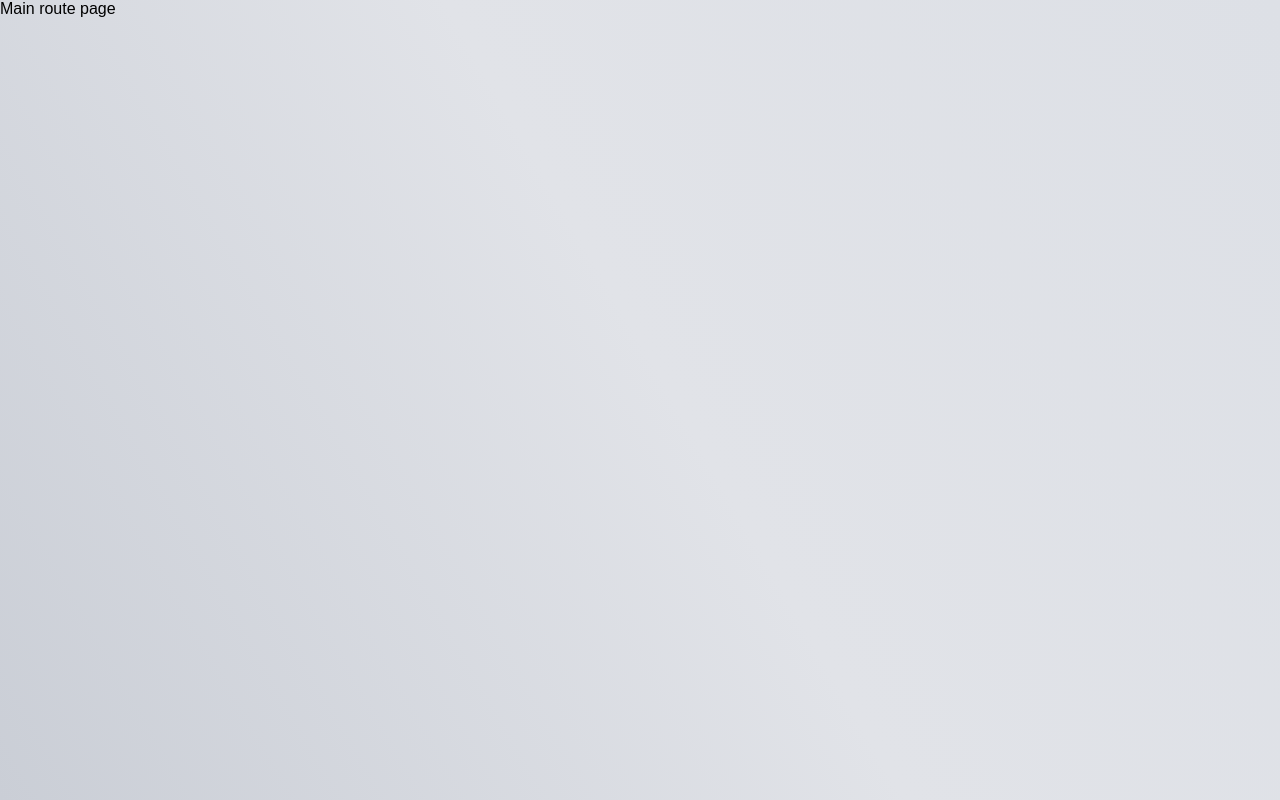
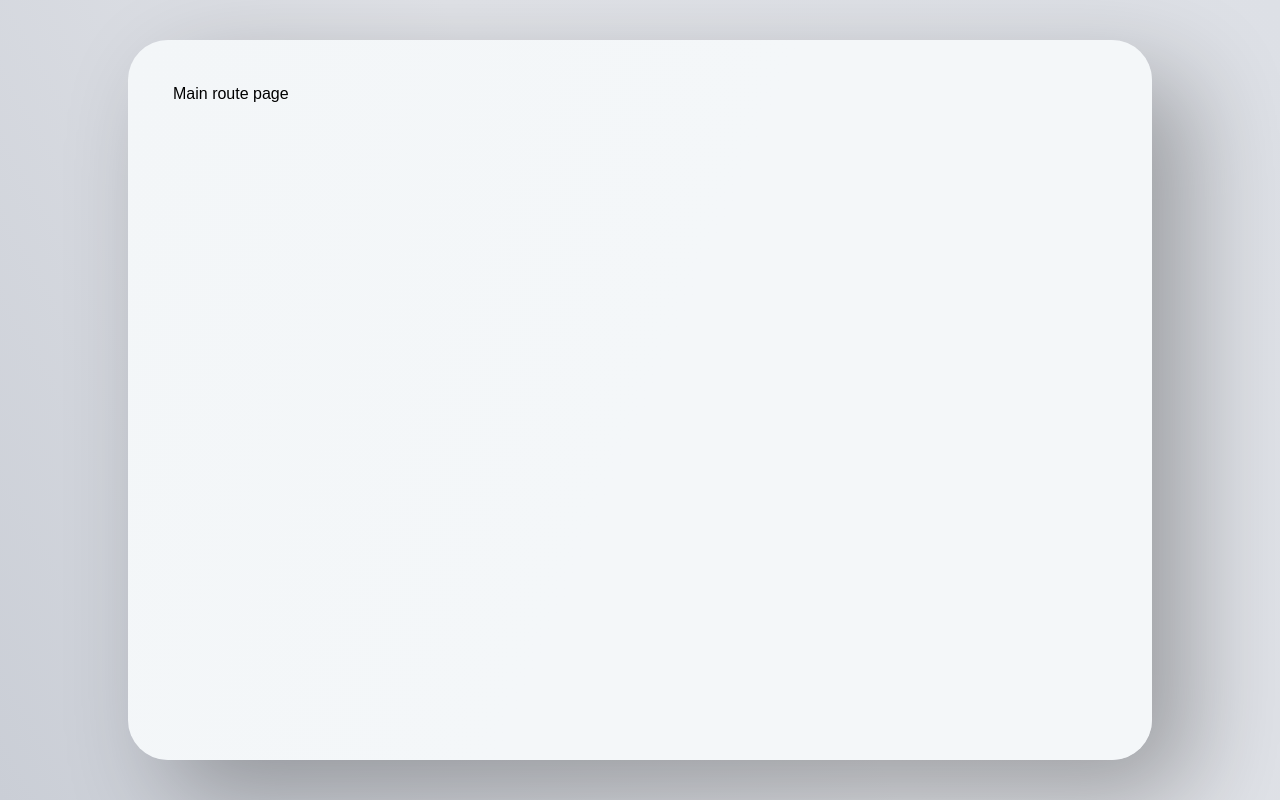
Before and after one commit to violetadev/dashboard, a React (Create React App) app: page / in a window 1280 px wide. Built offline with nearby package versions, Linux system fonts and the light colour scheme.

Commit message:
basic layouting

```diff
--- a/src/layouts/Basic/Basic.tsx
+++ b/src/layouts/Basic/Basic.tsx
@@ -5,10 +5,43 @@ import React from 'react';
 const Wrapper = styled.div`
   width: 100%;
   min-height: 100vh;
+  position: relative;
+`;
+
+const BoxContainer = styled.div`
+  width: 220px;
+  min-height: 400px;
+  background: ${({ theme }) => theme.backgrounds.containerBackground};
+  box-shadow: 38px 37px 99px #0000004d;
+  border-radius: 40px;
+  width: 90vw;
+  height: 90vh;
+  margin: 0;
+  position: absolute;
+  top: 50%;
+  left: 50%;
+  transform: translate(-50%, -50%);
+  padding: 45px;
+
+  @media only screen and (min-width: ${({ theme }) =>
+      theme.breakpoints.desktop}) {
+    width: 80vw;
+    height: 50vh;
+  }
+
+  @media only screen and (min-width: ${({ theme }) =>
+      theme.breakpoints.tablet}) {
+    width: 80vw;
+    height: 90vh;
+  }
 `;
 
 const Basic: React.FC = ({ children }) => {
-  return <Wrapper>{children}</Wrapper>;
+  return (
+    <Wrapper>
+      <BoxContainer>{children}</BoxContainer>
+    </Wrapper>
+  );
 };
 
 export default Basic;
```
